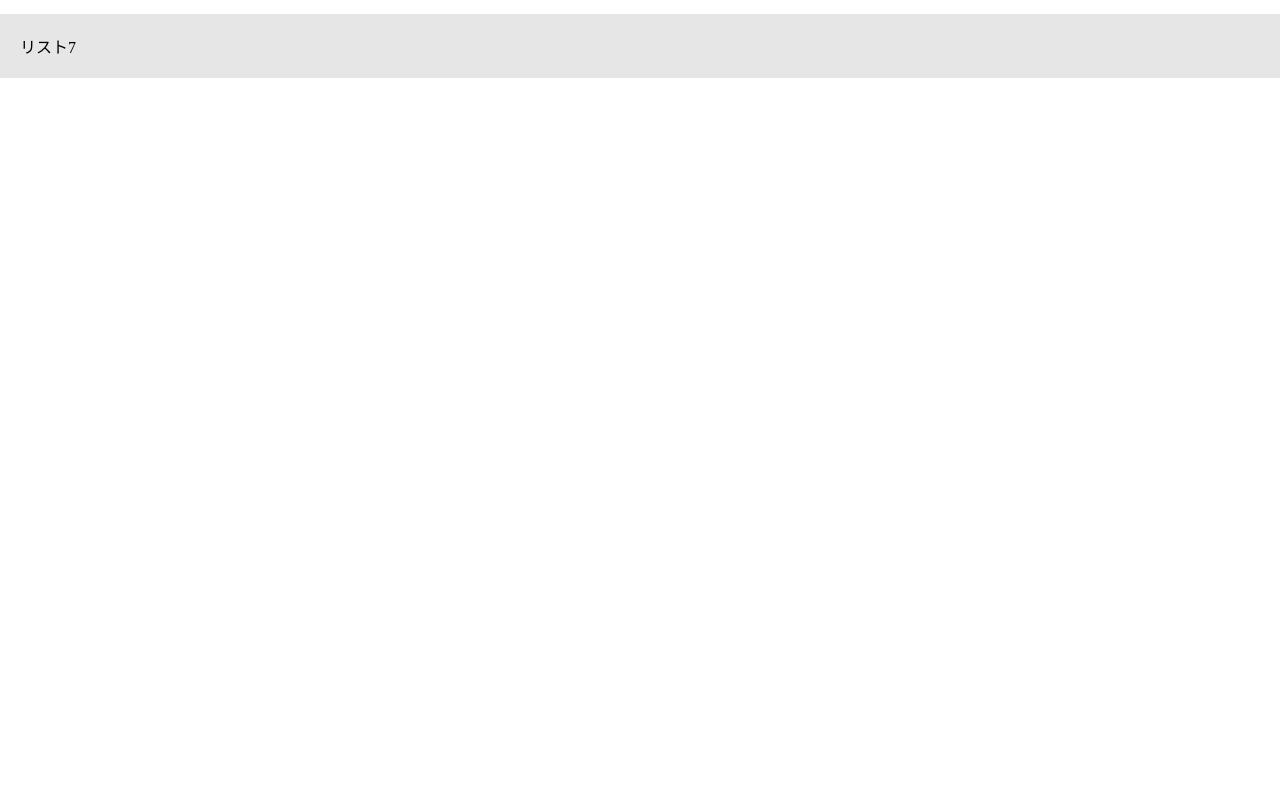
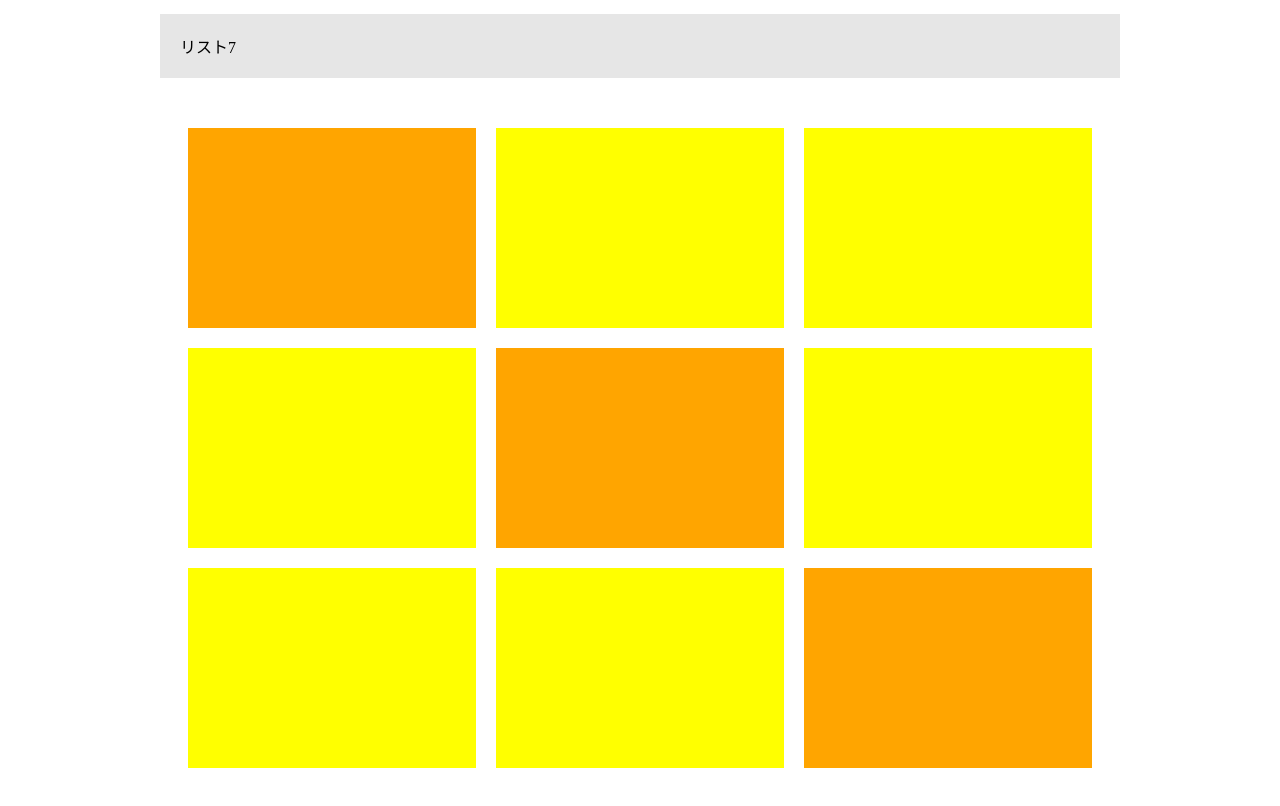
Before and after one commit to AiriNarita/html-chapter8_exercise, a plain HTML site: page index.html in a window 1280 px wide. Shown: the part 420-1226 px from the top of the page. Before the commit the page ends 800 px from the top, so only its background shows below. Drawn offline with Linux system fonts and the light colour scheme.

Commit message:
[finish]1-8

```diff
--- a/index.html
+++ b/index.html
@@ -9,6 +9,7 @@
 
 
   <body>
+    <div class="main">
       <div class="item-list">
         <ul>
           <li class="item">リスト１</li>
@@ -21,7 +22,7 @@
         </ul>
       </div>
 
-    <div class="large-box">
+      <div class="box-list">
         <div class="box"></div>
         <div class="box"></div>
         <div class="box"></div>
@@ -32,6 +33,7 @@
         <div class="box"></div>
         <div class="box"></div>
       </div>
+    </div>
 
 
   </body>
--- a/style.css
+++ b/style.css
@@ -4,9 +4,15 @@
   box-sizing: border-box;
 }
 
+.main{
+  margin: 50px auto ;
+  width: 960px;
+}
+
 .item-list{
+  width: 960px ;
   box-sizing: border-box;
-  padding: 50px 0 ;
+  padding: 0 0 50px 0;
 }
 
 .item{
@@ -22,3 +28,21 @@ ul {
   list-style-type: none;
   padding: 0;
 }
+
+.box-list{
+  width : 960px ;
+  display: flex ;
+  flex-wrap: wrap ;
+  gap:20px;
+  justify-content: center;
+}
+
+.box{
+  width: 30%;
+  height: 200px;
+  background-color: yellow;
+}
+
+.box:nth-child(4n+1) {
+  background-color: orange;
+}
```
Lines whose indentation alone changed are shown as unchanged.
